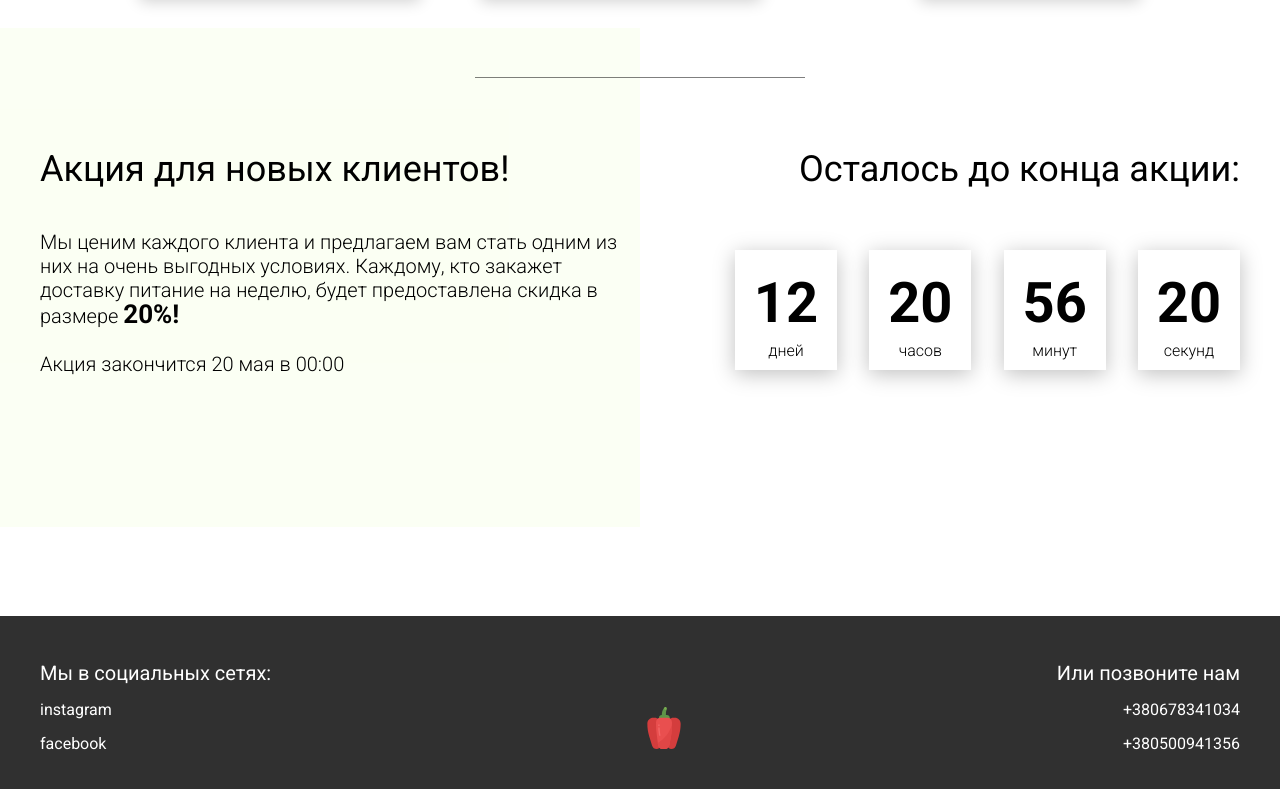
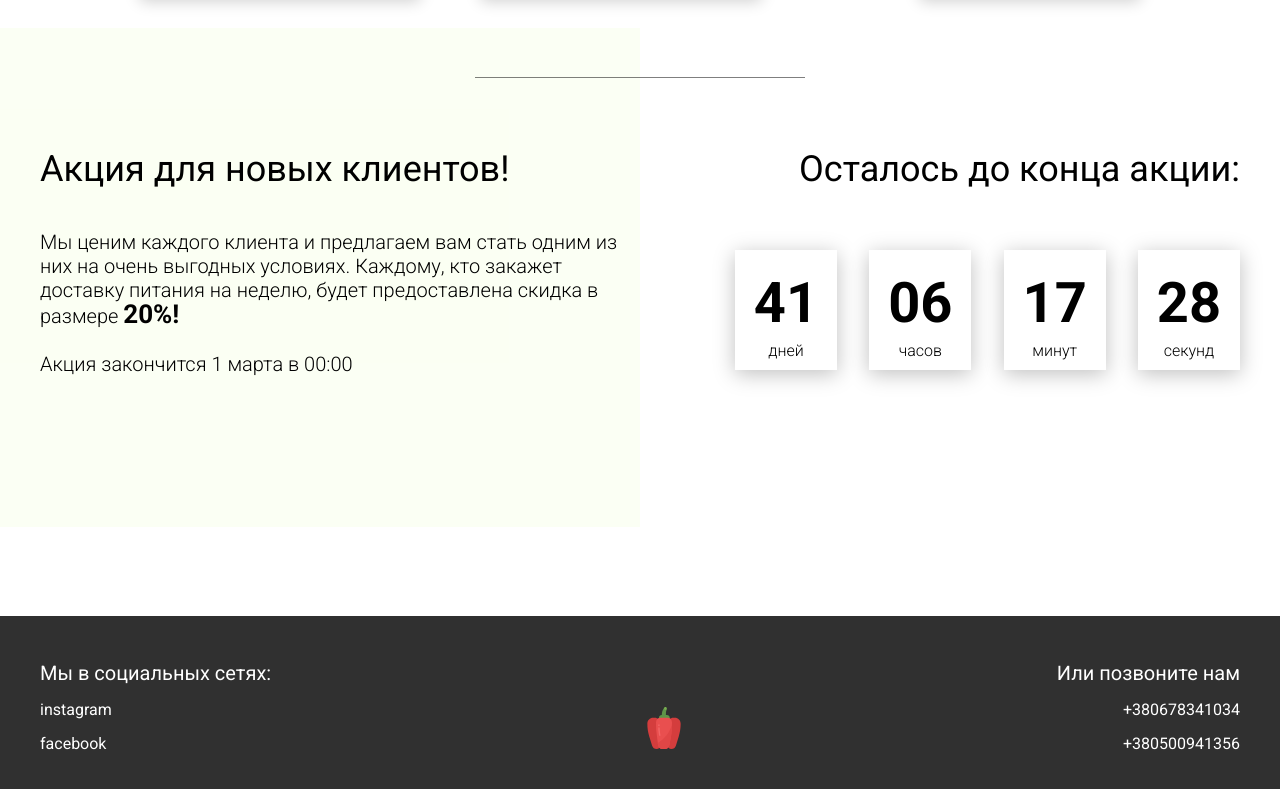
Before and after one commit to margo-ai/food_delivery, a plain HTML site: page index.html in a window 1280 px wide. Shown: the part 3448-4237 px from the top of the page. Drawn offline with Linux system fonts and the light colour scheme.

Commit message:
created timer

```diff
--- a/index.html
+++ b/index.html
@@ -240,9 +240,9 @@
                 <div class="title">Акция для новых клиентов!</div>
                 <div class="promotion__descr">
                     Мы ценим каждого клиента и предлагаем вам стать одним из них на очень выгодных условиях.
-                    Каждому, кто закажет доставку питание на неделю, будет предоставлена скидка в размере <span>20%!</span>
+                    Каждому, кто закажет доставку питания на неделю, будет предоставлена скидка в размере <span>20%!</span>
                     <br><br>
-                    Акция закончится 20 мая в 00:00
+                    Акция закончится 1 марта в 00:00
                 </div>
             </div>
             <div class="promotion__timer">
--- a/js/script.js
+++ b/js/script.js
@@ -1,4 +1,5 @@
 window.addEventListener('DOMContentLoaded', () => {
+	//Tabs
     const tabs = document.querySelectorAll('.tabheader__item'),
 		  tabsContent = document.querySelectorAll('.tabcontent'),
 		  tabsParent = document.querySelector('.tabheader__items');
@@ -35,4 +36,58 @@ window.addEventListener('DOMContentLoaded', () => {
 			});
 		}
 	});
+
+	// Timer
+
+	const deadline = '2022-03-01';
+
+	function getTimeRemaining(endtime) {
+		const t = Date.parse(endtime) - Date.parse(new Date()),
+			  days = Math.floor(t / (1000 * 60 * 60 * 24)),
+			  hours = Math.floor((t / (1000 * 60 * 60) % 24)),
+			  minutes = Math.floor((t / 1000 / 60) % 60),
+			  seconds = Math.floor((t / 1000) % 60);
+
+		return {
+			'total': t,
+			'days': days,
+			'hours': hours,
+			'minutes': minutes,
+			'seconds': seconds
+		};
+	}
+
+	function getZero(num) {
+		if (num >= 0 && num < 10) {
+			return `0${num}`;
+		} else {
+			return num;
+		}
+	}
+
+	function setclock(selector, endtime) {
+		const timer = document.querySelector(selector),
+			  days = timer.querySelector('#days'),
+			  hours = timer.querySelector('#hours'),
+			  minutes = timer.querySelector('#minutes'),
+			  seconds = timer.querySelector('#seconds'),
+			  timeInterval = setInterval(updateClock, 1000);
+
+		updateClock();
+
+		function updateClock() {
+			const t = getTimeRemaining(endtime);
+
+			days.innerHTML = getZero(t.days);
+			hours.innerHTML = getZero(t.hours);
+			minutes.innerHTML = getZero(t.minutes);
+			seconds.innerHTML = getZero(t.seconds);
+
+			if (t.total <= 0) {
+				clearInterval(timeInterval);
+			}
+		}
+	}
+
+	setclock('.timer', deadline);
 });
```
